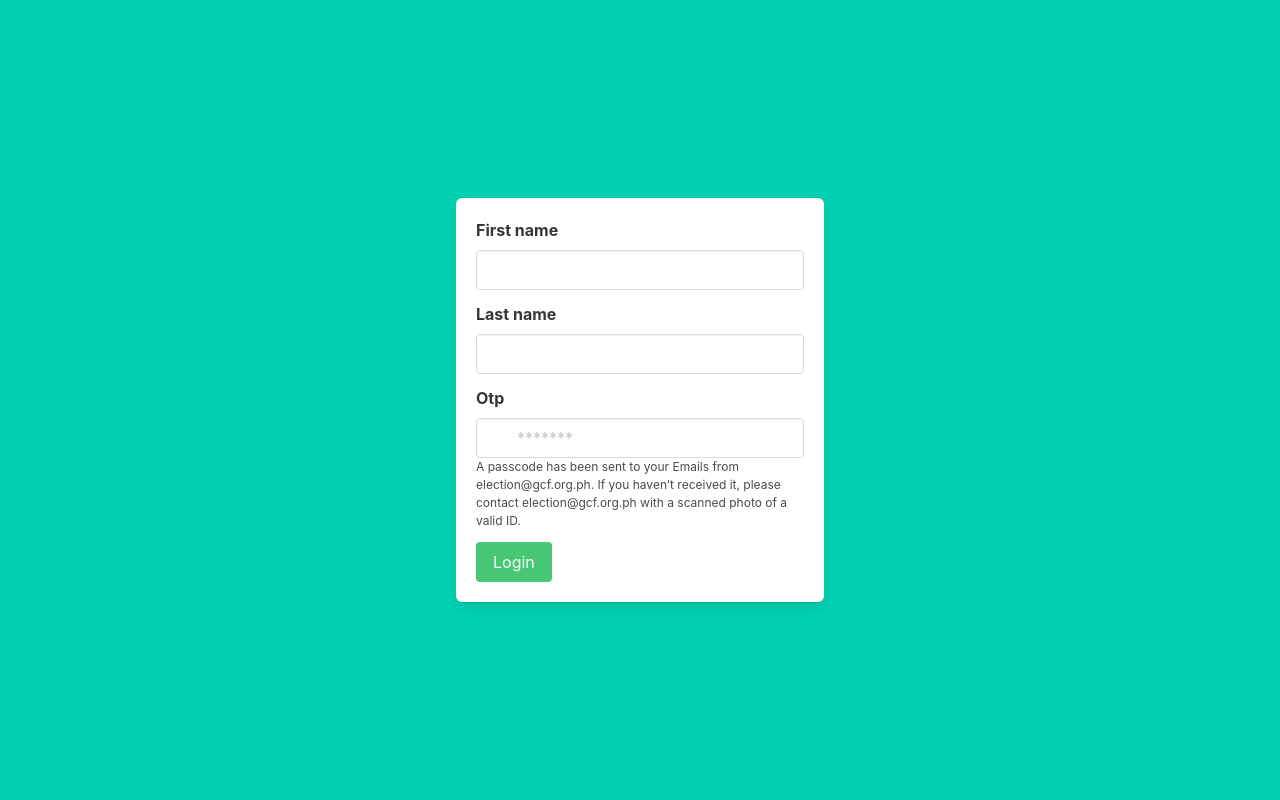
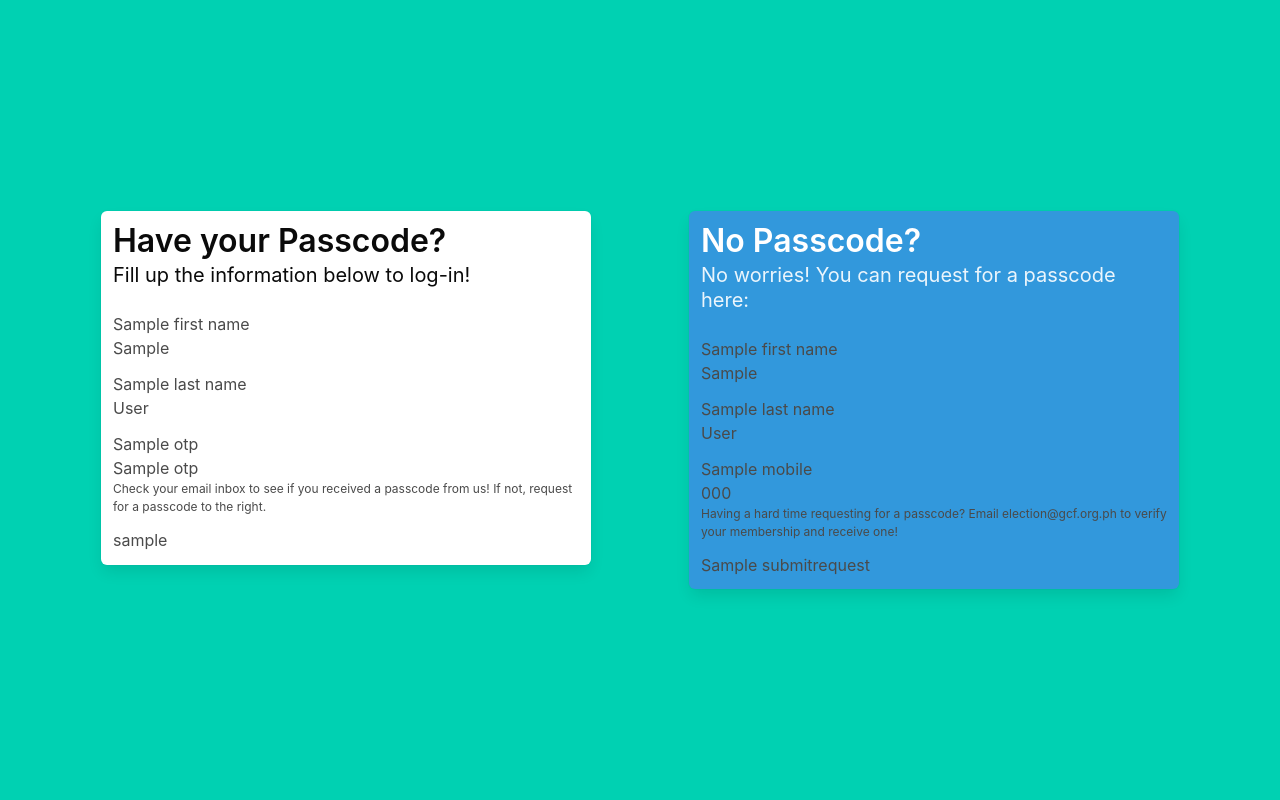
Before and after one commit to Keff1990/voting_app, a Python web app: template voting_app/templates/elections/login.html in a window 1280 px wide. Run offline with Jinja, Linux system fonts and the light colour scheme; the template is opened without the code that fills it: most values are stand-ins (such as "Sample title", 1, 10 or a date in 2020); form fields are guessed from the names that the template uses; some libraries are stand-ins or nearby versions.

Commit message:
Added UI and initial routes for OTP request

```diff
--- a/voting_app/templates/elections/login.html
+++ b/voting_app/templates/elections/login.html
@@ -6,46 +6,101 @@
   <div class="hero-body">
     <div class="container">
       <div class="columns is-centered">
-        <div class="column is-5-tablet is-4-desktop is-4-widescreen">
-          <form action="" class="box" method="POST">
-            {{ form.hidden_tag() }}
+        <div class="box column is-5">
+            <h1 class="title has-text-black"> Have your Passcode? </h1>
+            <h2 class="subtitle has-text-black"> Fill up the information below to log-in! </h2>
+          <form action="" class="" method="POST">
+            {{ form_login.hidden_tag() }}
             <div class="field">
-              {{form.first_name.label(class="label")}}
+              {{form_login.first_name.label(class="label")}}
               <div class="control">
-                {{form.first_name(class="input", placeholder="")}}
+                {{form_login.first_name(class="input", placeholder="")}}
               </div>
-              {% for error in form.first_name.errors %}
+              {% for error in form_login.first_name.errors %}
                 <div class="help is-danger">{{ error }}</div>
                 {% endfor %}
 
             </div>
             <div class="field">
-              {{form.last_name.label(class="label")}}
+              {{form_login.last_name.label(class="label")}}
               <div class="control">
-                {{form.last_name(class="input", placeholder="")}}
+                {{form_login.last_name(class="input", placeholder="")}}
               </div>
-              {% for error in form.last_name.errors %}
+              {% for error in form_login.last_name.errors %}
                 <div class="help is-danger">{{ error }}</div>
                 {% endfor %}
             </div>
             <div class="field">
-              {{form.otp.label(class="label")}}
+              {{form_login.otp.label(class="label")}}
               <div class="control has-icons-left">
-                {{form.otp(class="input", placeholder="*******")}}
+                {{form_login.otp(class="input", placeholder="*******")}}
                 <span class="icon is-small is-left">
                   <i class="fa fa-lock"></i>
                 </span>
               </div>
-              {% for error in form.otp.errors %}
+              {% for error in form_login.otp.errors %}
                 <div class="help is-danger">{{ error }}</div>
                 {% endfor %}
-              <div class="is-size-7">A passcode has been sent to your Emails from election@gcf.org.ph. If you haven’t received it, please contact election@gcf.org.ph with a scanned photo of a valid ID.</div>
+              <div class="is-size-7">Check your email inbox to see if you received a passcode from us! If not, request for a passcode to the right.</div>
             </div>
 
             <div class="field">
-              <input class="button is-success" type="submit" value="Login">
+                {{ form_login.submitlogin(class_="button is-success") }}
+              <!-- <input class="button is-success" type="submit" value="Login"> -->
             </div>
           </form>
+        </div>
+
+        <div class="column is-1">
+        </div>
+
+        <div class="box column is-5 has-background-info">
+                <h1 class="title"> No Passcode? </h1>
+                <h2 class="subtitle"> No worries! You can request for a passcode here: </h2>
+
+                <form action="" class="" method="POST">
+                  {{ form_request.hidden_tag() }}
+                  <div class="field">
+                    {{form_request.first_name.label(class="label")}}
+                    <div class="control">
+                      {{form_request.first_name(class="input", placeholder="")}}
+                    </div>
+                    {% for error in form_request.first_name.errors %}
+                      <div class="help is-danger">{{ error }}</div>
+                      {% endfor %}
+
+                  </div>
+                  <div class="field">
+                    {{form_request.last_name.label(class="label")}}
+                    <div class="control">
+                      {{form_request.last_name(class="input", placeholder="")}}
+                    </div>
+                    {% for error in form_request.last_name.errors %}
+                      <div class="help is-danger">{{ error }}</div>
+                      {% endfor %}
+                  </div>
+                  <div class="field">
+                    {{form_request.mobile.label(class="label")}}
+                    <div class="control has-icons-left">
+                      {{form_request.mobile(class="input", placeholder="09#########")}}
+                      <span class="icon is-small is-left">
+                        <i class="fa fa-lock"></i>
+                      </span>
+                    </div>
+                    {% for error in form_request.mobile.errors %}
+                      <div class="help is-danger">{{ error }}</div>
+                      {% endfor %}
+                    <div class="is-size-7">Having a hard time requesting for a passcode? Email election@gcf.org.ph to verify your membership and receive one!</div>
+                  </div>
+
+                  <div class="field">
+                      {{ form_request.submitrequest(class_="button") }}
+                      {% if request_success %}
+                        <div class="help has-text-success-light">Your request has been received. Your passcode will be sent via SMS shortly.</div>
+                      {% endif %}
+                    <!-- <input class="button" type="submit" value="Request Passcode"> -->
+                  </div>
+                </form>
         </div>
       </div>
     </div>
```
Also changed, not shown: voting_app/vote/forms.py (+125 -39 lines), voting_app/vote/views.py (+34 -14 lines).
